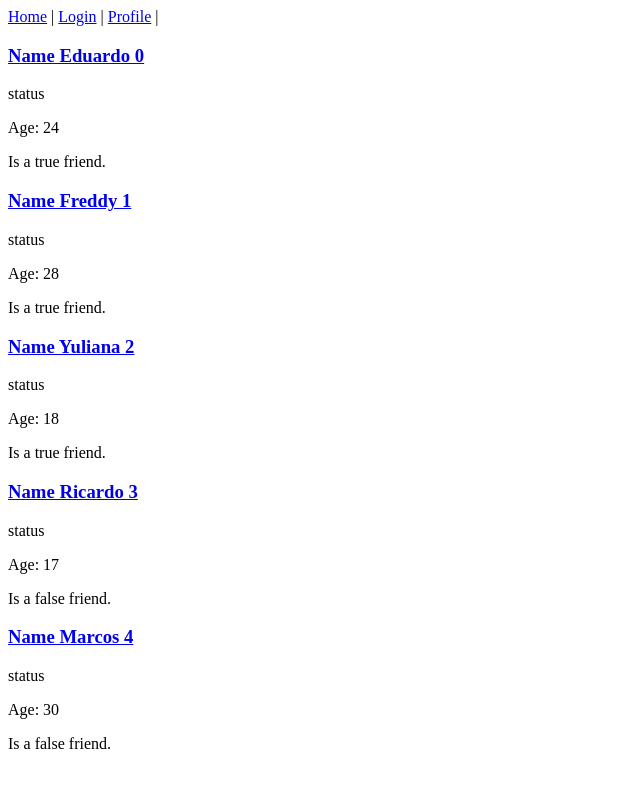
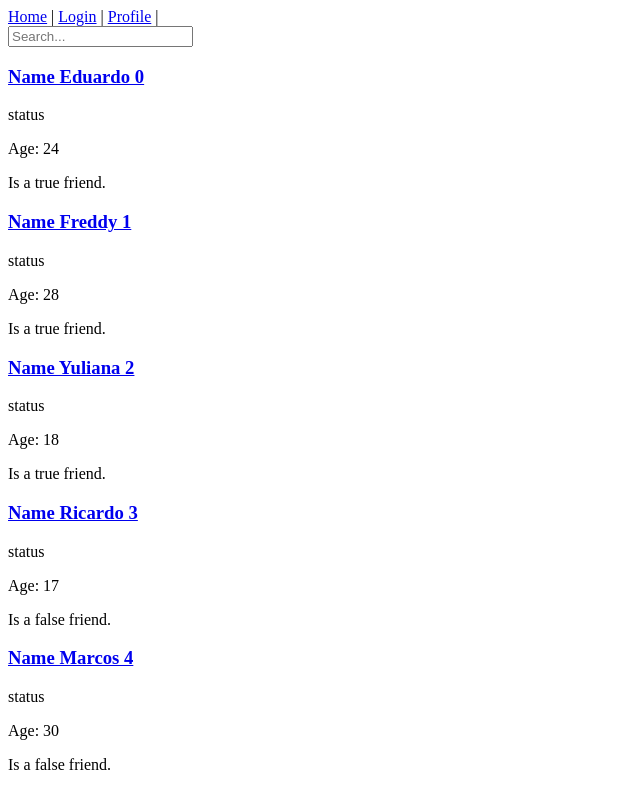
Before and after one commit to danielpp95/platzinger, an Angular app: page / in a window 1280 px wide. Shown: the whole page, without its empty margins (0-640 px from the left). Built offline with nearby package versions, Linux system fonts and the light colour scheme.

Commit message:
search friend pipe added

```diff
--- a/src/app/home/home.component.html
+++ b/src/app/home/home.component.html
@@ -2,8 +2,11 @@
   No hay amigos
 </p>
 
+<br>
 
-<div *ngFor="let user of friends; let i = index" >
+<input type="text" placeholder="Search..." [(ngModel)]="query" >
+
+<div *ngFor="let user of friends | search: query ; let i = index" >
   <a routerLink="/conversation/{{ user.uid }}" >
     <h3> Name {{user.nick}} {{i}} </h3>
   </a>
--- a/src/app/home/home.component.ts
+++ b/src/app/home/home.component.ts
@@ -10,6 +10,7 @@
 export class HomeComponent {
 
   friends: User []
+  query: string = ''
 
   constructor( private userService: UserService ) {
     this.friends = userService.getFriends()
--- /dev/null
+++ b/src/app/pipes/search.ts
@@ -0,0 +1,22 @@
+import { Pipe, PipeTransform } from "@angular/core"
+
+@Pipe({
+    name: 'search'
+})
+
+export class SearchPipe implements PipeTransform {
+    public transform ( value, args: string ) {
+        if (!value) {
+            return;
+        }
+
+        if (!args) {
+            return value;
+        }
+
+        args.toLowerCase();
+        return value.filter( ( item=> {
+            return JSON.stringify(item).toLocaleLowerCase().includes(args)
+        }) )
+    }
+}
```
Also changed, not shown: src/app/app.module.ts (+6 -1 lines), 1 other file (tests, documents, lock files or other folders).
